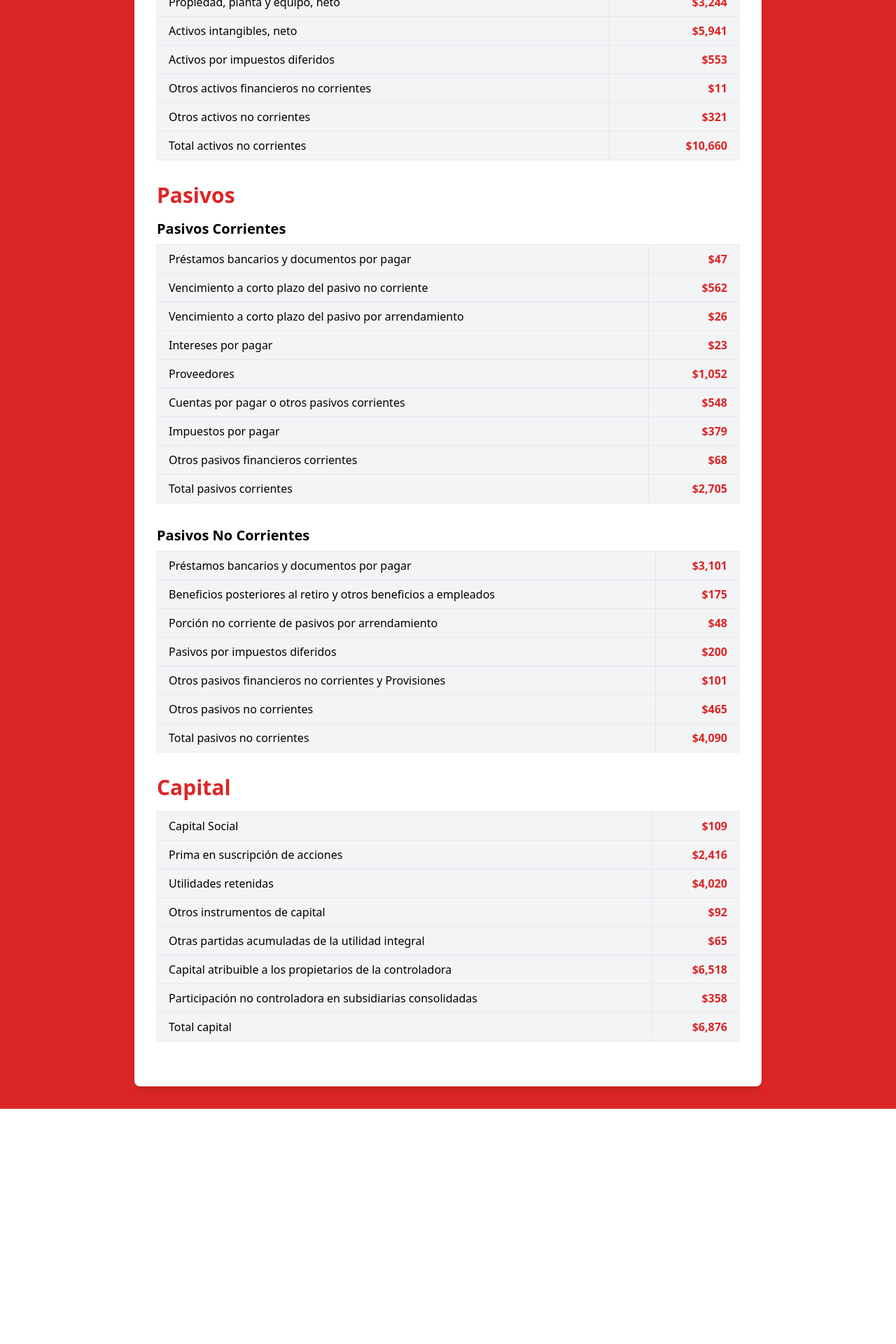
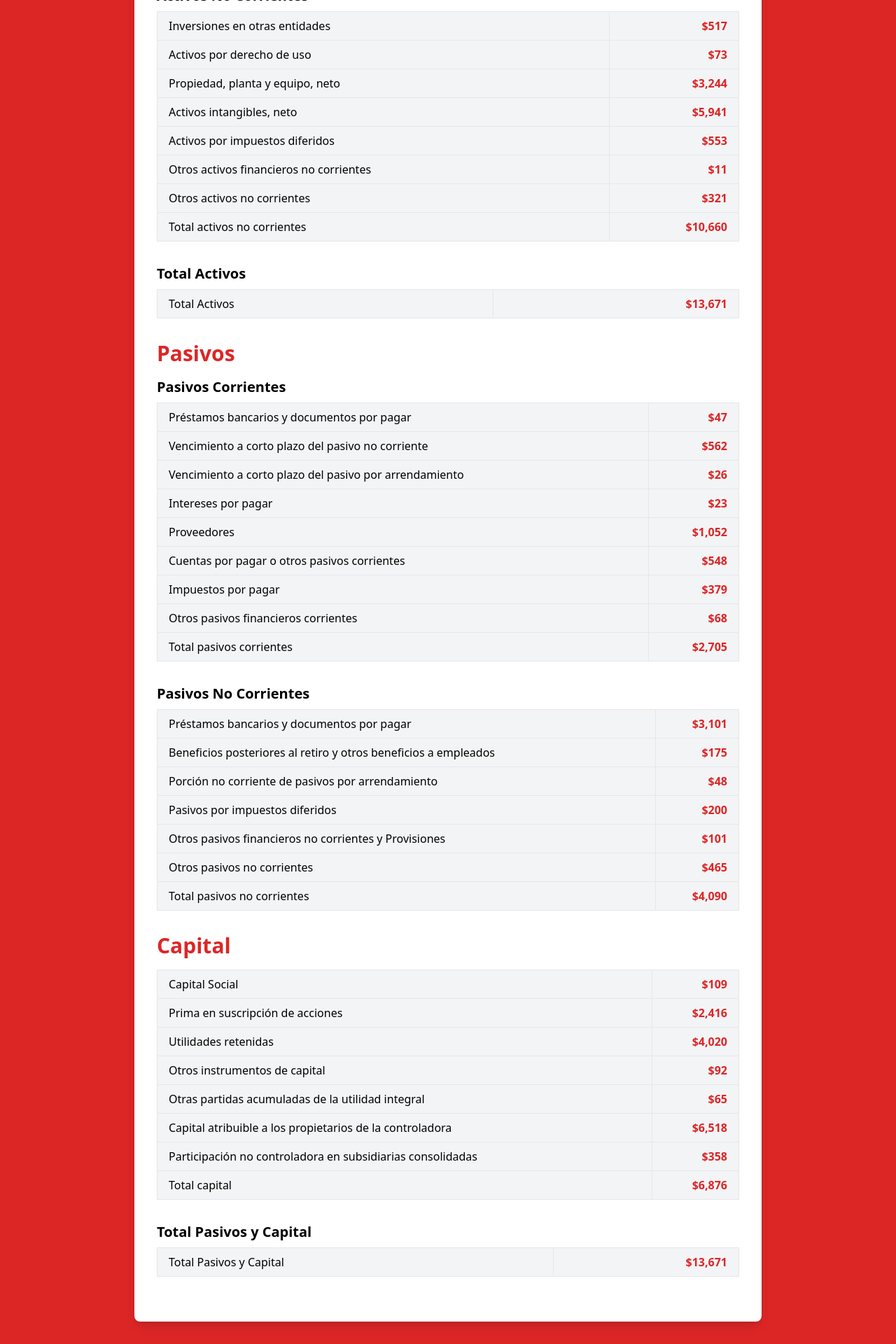
Before and after one commit to alkeys/fictional-disco, a React (Vite) app: page /Balances in a window 1280 px wide. Shown: the part 820-2740 px from the top of the page at 70% size. Before the commit the page ends 2404 px from the top, so only its background shows below. Built offline with nearby package versions, Linux system fonts and the light colour scheme.

Commit message:
aregando cosas

```diff
--- a/package.json
+++ b/package.json
@@ -18,6 +18,7 @@
     "react-fontawesome": "^1.7.1",
     "react-modal": "^3.16.1",
     "react-router-dom": "^6.27.0",
+    "react-tooltip": "^5.28.0",
     "recharts": "^2.13.3",
     "remix": "^2.13.1"
   },
--- a/src/component/BalancesGeneral.jsx
+++ b/src/component/BalancesGeneral.jsx
@@ -11,11 +11,23 @@ const BalanceGeneral = ({ balance, Anio }) => {
     let pasivosNoCorrientes = balance["Pasivo y Capital"]["Pasivos No Corrientes"];
     let capital = balance["Pasivo y Capital"].Capital;
 
+    // Calcular totales
+    const totalActivosCorrientes = balance.Activos["Activos Corrientes"]["Total activos corrientes"];
+    const totalActivosNoCorrientes = balance.Activos["Activos No Corrientes"]["Total activos no corrientes"];
+    const totalActivos = totalActivosCorrientes + totalActivosNoCorrientes;
+
+    const totalPasivosCorrientes = balance["Pasivo y Capital"]["Pasivos Corrientes"]["Total pasivos corrientes"];
+    const totalPasivosNoCorrientes = balance["Pasivo y Capital"]["Pasivos No Corrientes"]["Total pasivos no corrientes"];
+    const totalCapital = balance["Pasivo y Capital"].Capital["Total capital"];
+    const totalPasivosYCapital = totalPasivosCorrientes + totalPasivosNoCorrientes + totalCapital;
+
     return (
         <div className="min-h-screen flex flex-col items-center justify-center bg-red-600 p-8">
             <h1 className="text-5xl font-bold text-white mb-6" style={{ fontFamily: 'Cursive' }}>
                 Balance General {Anio}
             </h1>
+            <h2 className="text-3xl font-bold text-white mb-6">Empresa: Coca Cola FEMSA</h2>
+            <h3 className="text-2xl font-bold text-white mb-6">Cifras en millones de dolares</h3>
 
             <div className="bg-white shadow-lg rounded-lg p-8 w-full max-w-4xl">
                 {/* Activos */}
@@ -24,7 +36,7 @@ const BalanceGeneral = ({ balance, Anio }) => {
                 <h3 className="text-xl font-semibold text-black mb-2">Activos Corrientes</h3>
                 <table className="table-auto w-full mb-8">
                     <tbody>
-                    {Object.keys(balance.Activos["Activos Corrientes"]).map((key, index) => (
+                    {Object.keys(activosCorrientes).map((key, index) => (
                         <tr key={index} className="bg-gray-100">
                             <td className="border px-4 py-2">{key}</td>
                             <td className="border px-4 py-2 text-right text-red-600 font-semibold">${activosCorrientes[key].toLocaleString()}</td>
@@ -42,6 +54,16 @@ const BalanceGeneral = ({ balance, Anio }) => {
                             <td className="border px-4 py-2 text-right text-red-600 font-semibold">${activosNoCorrientes[key].toLocaleString()}</td>
                         </tr>
                     ))}
+                    </tbody>
+                </table>
+
+                <h3 className="text-xl font-semibold text-black mb-2">Total Activos</h3>
+                <table className="table-auto w-full mb-8">
+                    <tbody>
+                    <tr className="bg-gray-100">
+                        <td className="border px-4 py-2">Total Activos</td>
+                        <td className="border px-4 py-2 text-right text-red-600 font-bold">${totalActivos.toLocaleString()}</td>
+                    </tr>
                     </tbody>
                 </table>
 
@@ -84,6 +106,16 @@ const BalanceGeneral = ({ balance, Anio }) => {
                     ))}
                     </tbody>
                 </table>
+
+                <h3 className="text-xl font-semibold text-black mb-2">Total Pasivos y Capital</h3>
+                <table className="table-auto w-full mb-8">
+                    <tbody>
+                    <tr className="bg-gray-100">
+                        <td className="border px-4 py-2">Total Pasivos y Capital</td>
+                        <td className="border px-4 py-2 text-right text-red-600 font-bold">${totalPasivosYCapital.toLocaleString()}</td>
+                    </tr>
+                    </tbody>
+                </table>
             </div>
         </div>
     );
```
Also changed, not shown: 1 other file (tests, documents, lock files or other folders).
